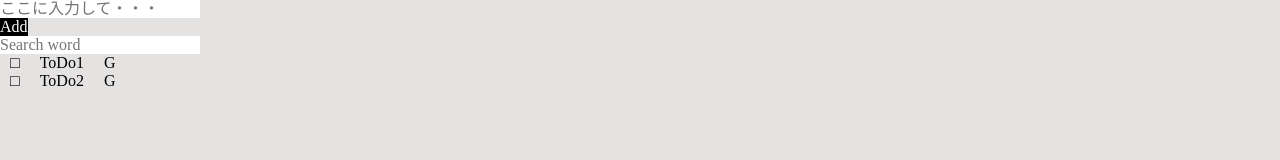
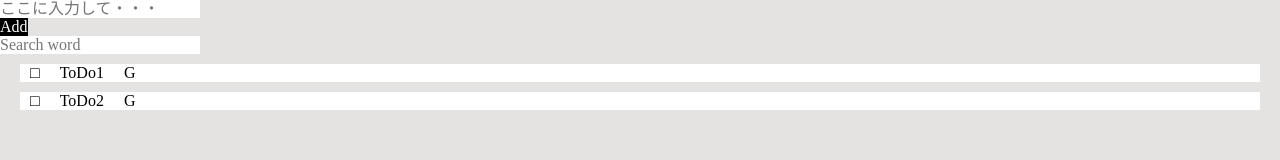
Before and after one commit to TKFM21/my_todo_js, a website: page index.html in a window 1280 px wide. Drawn offline with Linux system fonts and the light colour scheme.

Commit message:
todo add function add

```diff
--- a/src/css/style.scss
+++ b/src/css/style.scss
@@ -26,3 +26,23 @@ body{
 span{
     margin: 10px;
 }
+
+.todolists{
+    margin: 10px 10px 10px 10px;
+}
+
+.todo-item{
+    margin: 10px 10px 10px 10px;
+    background-color: #fff;
+    & .text{
+        width: 200px;
+    }
+}
+
+.js-todo-end{
+    background-color: rgb(229, 226, 226);
+}
+
+.js-todo-done{
+    background-color: #ec5d5d;
+}
```
Also changed, not shown: dist/css/style.css, dist/js/app.js.
